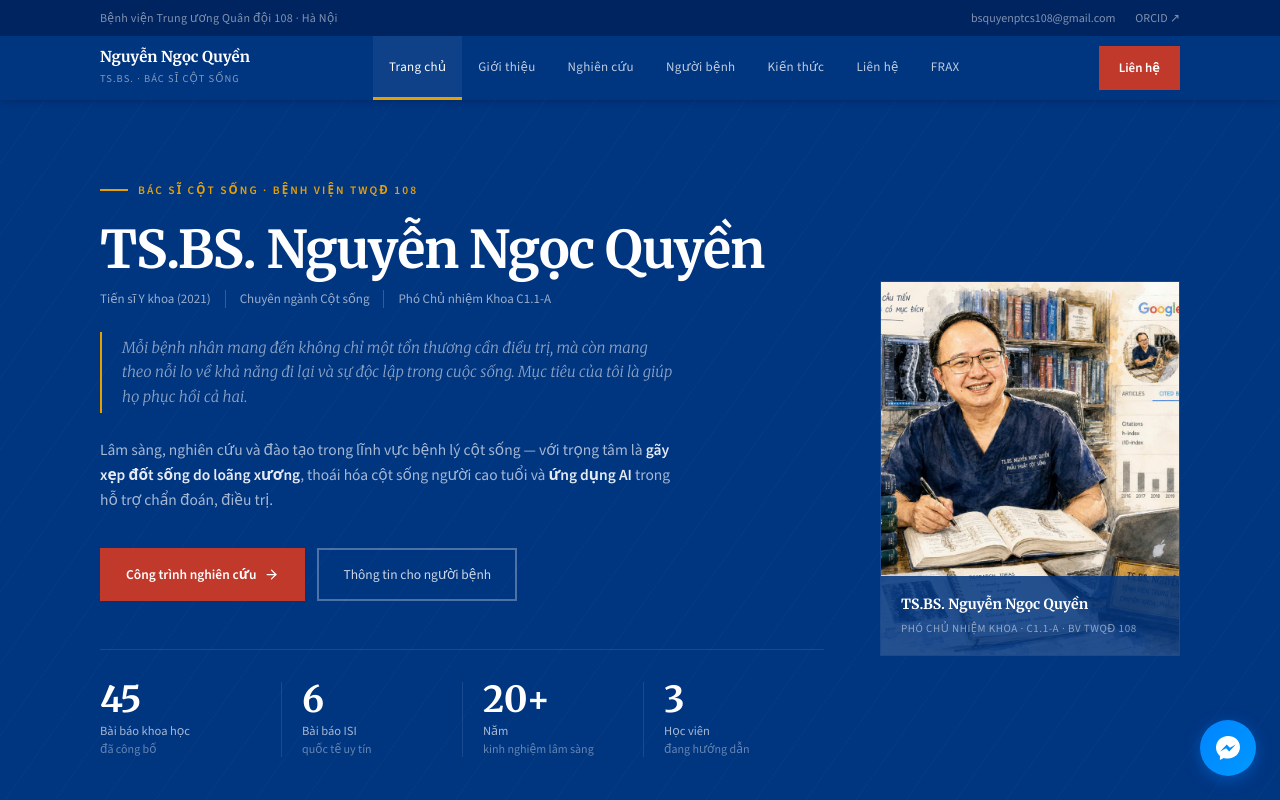
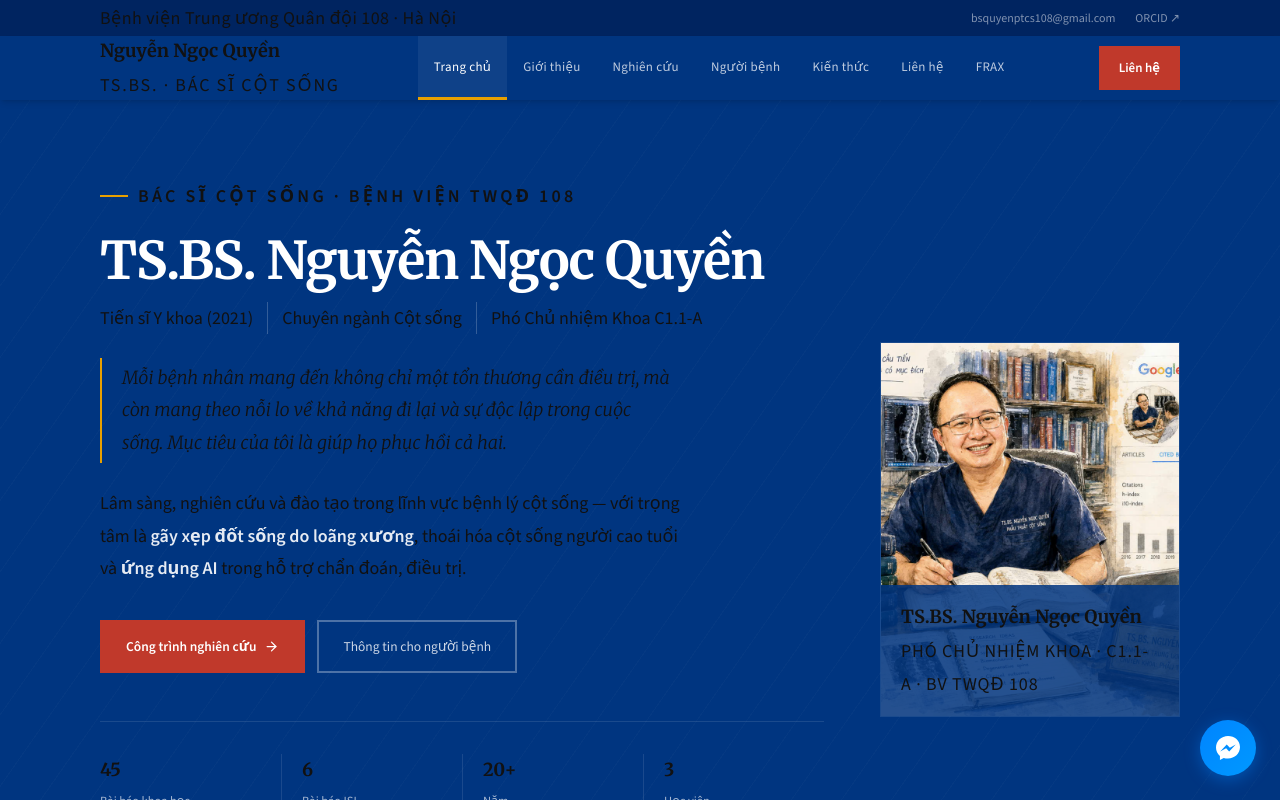
Before and after one commit to Tsquyencotsong-source/bs-quyen-website, a Next.js app: page / in a window 1280 px wide. Shown: the top 800 px of the page. Built offline with nearby package versions, Linux system fonts and the light colour scheme.

Commit message:
tang do dam chu

```diff
--- a/src/app/globals.css
+++ b/src/app/globals.css
@@ -5,7 +5,8 @@
 
 @layer base {
   html { scroll-behavior: smooth; }
-  body { font-family: 'Source Sans 3', system-ui, sans-serif;font-size: 18px; color: #1a1a2e; line-height: 1.8; }
+  body { font-family: 'Source Sans 3', system-ui, sans-serif; font-size: 18px !important; color: #111111 !important; line-height: 1.8; }
+p, li, span { font-size: 18px !important; color: #111111 !important; line-height: 1.8 !important; }
   ::selection { background-color: rgba(0, 53, 128, 0.12); }
   ::-webkit-scrollbar { width: 4px; }
   ::-webkit-scrollbar-thumb { background: #003580; }
```
